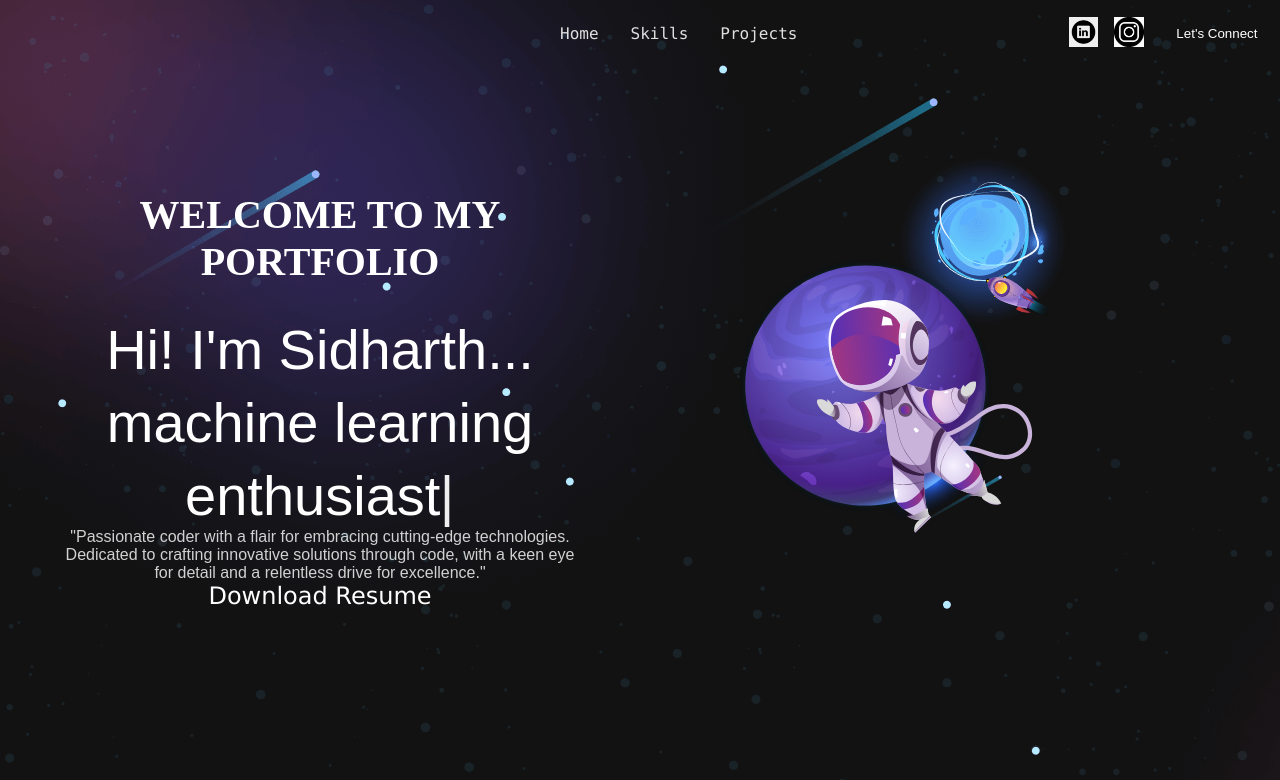
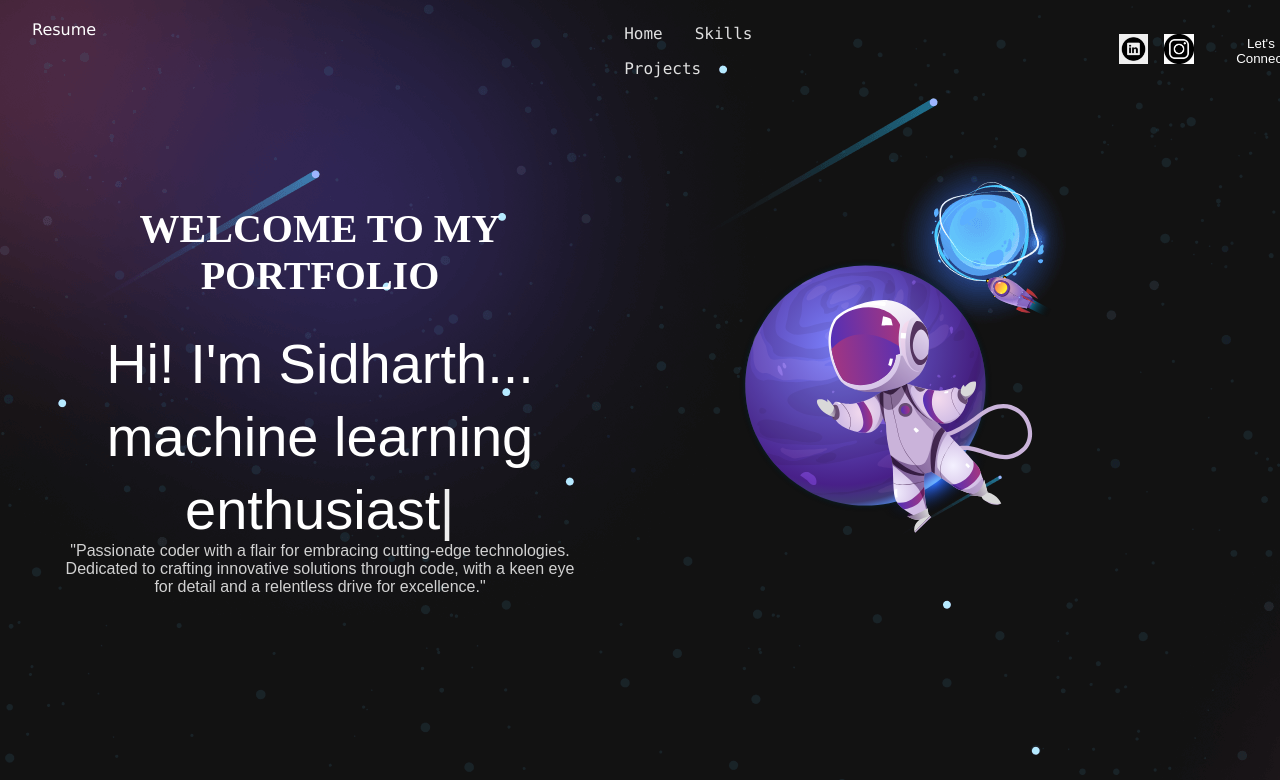
Before and after one commit to Sidharth-k-2004/vercel_portfolio, a React (Create React App) app in the folder client/: page / in a window 1280 px wide. Shown: the top 780 px of the page. Built offline with nearby package versions, Linux system fonts and the light colour scheme.

Commit message:
new changes made

```diff
--- a/client/src/components/main.css
+++ b/client/src/components/main.css
@@ -68,13 +68,3 @@
       opacity: 1;
     }
   }
-
-  .download-button{
-    font-family: cursive;
-    font-size:1.5rem;
-    font-family: 'Lucida Sans', 'Lucida Sans Regular', 'Lucida Grande', 'Lucida Sans Unicode', Geneva, Verdana, sans-serif;
-    color:white;
-    text-decoration: none;
-    margin-top: 30px;
-
-  }
--- a/client/src/components/main.js
+++ b/client/src/components/main.js
@@ -1,7 +1,6 @@
 import React, { useState, useEffect } from 'react';
 import './main.css'; // Ensure this CSS file includes styles for background, text, etc.
 import head from '../screens/header-img.svg'; // Adjust path as necessary
-import resumePdf from '../screens/Resume_sidharth.pdf';
 const MainPage = () => {
   const [textIndex, setTextIndex] = useState(0);
   const [currentText, setCurrentText] = useState('');
@@ -46,7 +45,6 @@ const MainPage = () => {
           Dedicated to crafting innovative solutions through code,
           with a keen eye for detail and a relentless drive for excellence."
         </div>
-        <a className="download-button" href={resumePdf} download>Download Resume</a>
       </div>
       <div className='header-image-section'>
         <img src={head} alt="Header illustration" />
--- a/client/src/components/navbar.css
+++ b/client/src/components/navbar.css
@@ -113,3 +113,12 @@
     display: flex;
     width: 100%;
 }
+.download-button{
+    font-family: cursive;
+    font-size:1rem;
+    font-family: 'Lucida Sans', 'Lucida Sans Regular', 'Lucida Grande', 'Lucida Sans Unicode', Geneva, Verdana, sans-serif;
+    color:white;
+    text-decoration: none;
+    margin-top: 30px;
+
+  }
--- a/client/src/components/navbar.js
+++ b/client/src/components/navbar.js
@@ -4,7 +4,7 @@ import './navbar.css';
 import linkedinIcon from '../screens/linkenin-icon.jpg';
 import instagramIcon from '../screens/instagram-icon.jpg';
 import { Link } from 'react-router-dom';
-
+import resumePdf from '../screens/Resume_sidharth.pdf';
 const NavBar = () => {
   const [scrolled, setScrolled] = useState(false);
 
@@ -52,7 +52,7 @@ const NavBar = () => {
       <header className={`navbar ${scrolled ? 'scrolled' : ''}`}>
         <div className="navbar-container">
           <div className="logo">
-            {/* <img src={logo} alt="Logo" /> */}
+          <a className="download-button" href={resumePdf} download>Resume</a>
 
           </div>
           <nav className="nav-links">
```
Also changed, not shown: 1 other file (tests, documents, lock files or other folders).
